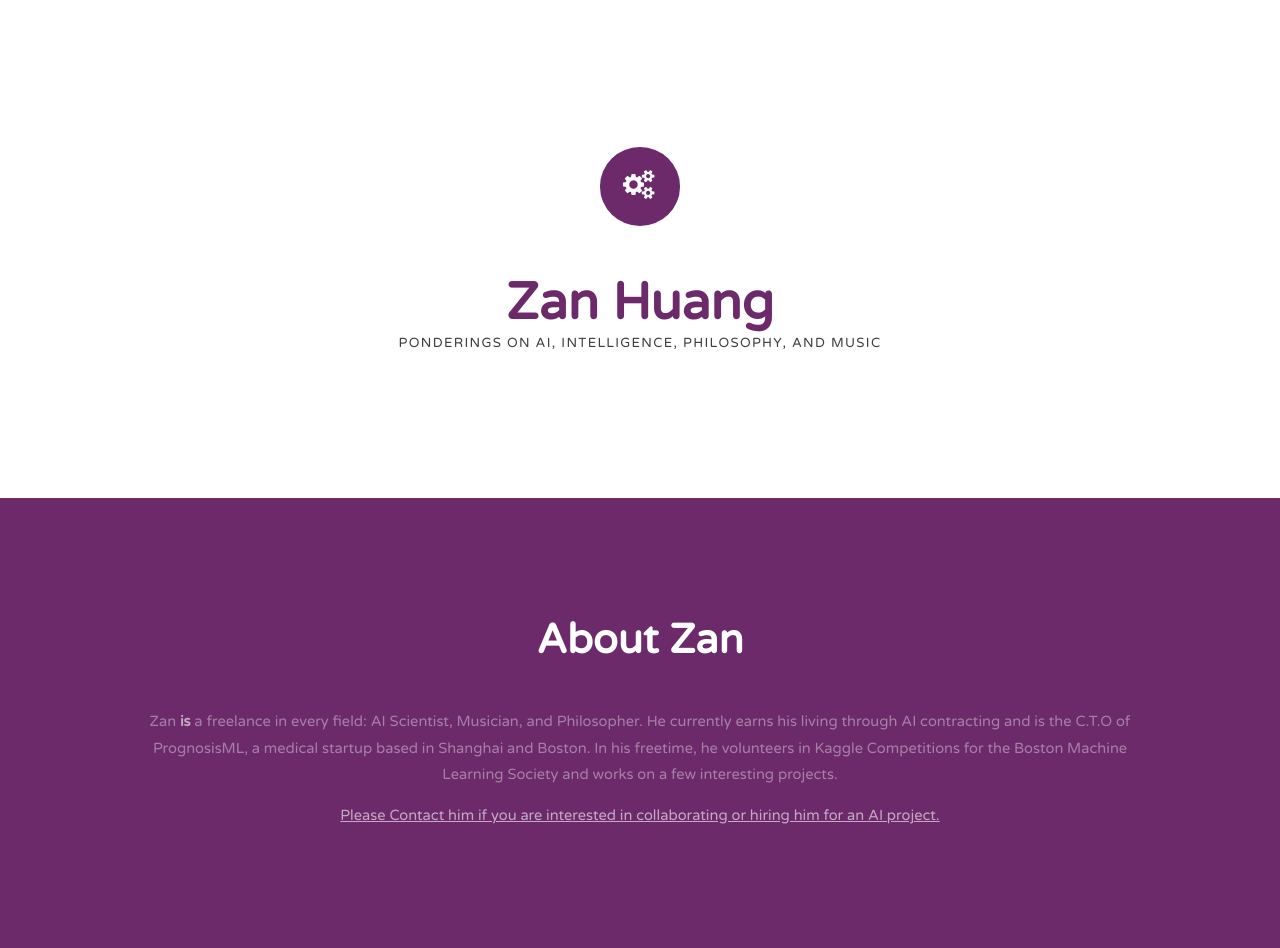
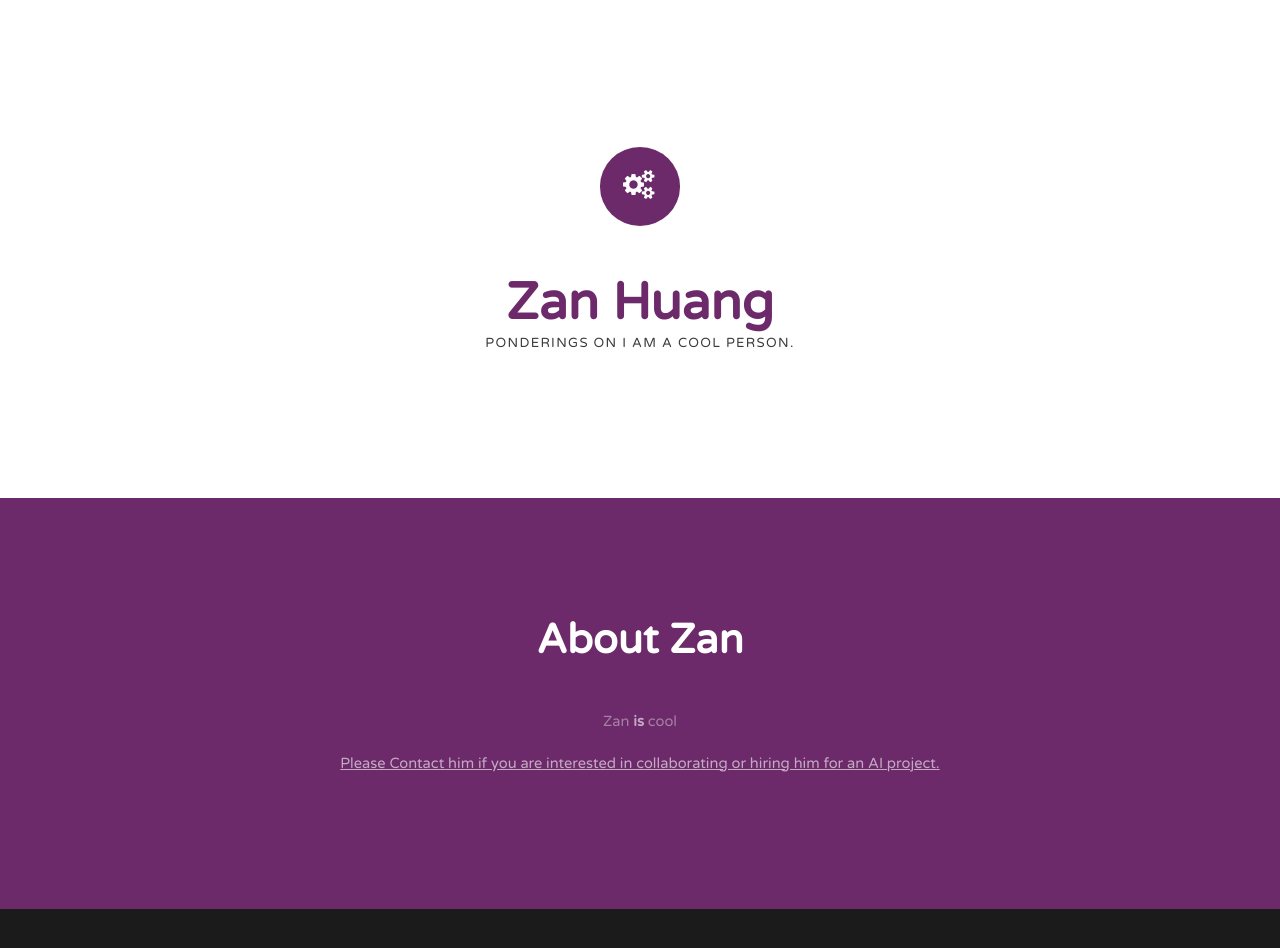
Before and after one commit to Zan-Huang/Zan-Huang.github.io, a plain HTML site: page index.html in a window 1280 px wide. After the commit the page ends 909 px from the top, so only its background shows below. Drawn offline with Linux system fonts and the light colour scheme.

Commit message:
Update index.html

```diff
--- a/index.html
+++ b/index.html
@@ -29,7 +29,7 @@ Released   : 20140207
 		<div id="header" class="container">
 			<div id="logo"> <span class="icon icon-cogs"></span>
 				<h1><a href="#">Zan Huang</a></h1>
-				<span>Ponderings on<a href="http://templated.co" rel="nofollow"> AI, Intelligence, Philosophy, and Music</a></span> </div>
+				<span>Ponderings on<a href="http://templated.co" rel="nofollow"> I am a cool person.</a></span> </div>
 			<div id="menu">
 			</div>
 		</div>
@@ -39,7 +39,7 @@ Released   : 20140207
 			<div class="title">
 				<h2>About Zan</h2>
 			</div>
-			<p>Zan <strong>is</strong> a freelance in every field: AI Scientist, Musician, and Philosopher. He currently earns his living through AI contracting and is the C.T.O of PrognosisML, a medical startup based in Shanghai and Boston. In his freetime, he volunteers in Kaggle Competitions for the Boston Machine Learning Society and works on a few interesting projects.</p>
+			<p>Zan <strong>is</strong> cool</p>
 
             <p> <a zanh@prognogisml.com href="mailto:zanh@prognosisml.com">  Please Contact him if you are interested in collaborating or hiring him for an AI project.
             </p>
```
